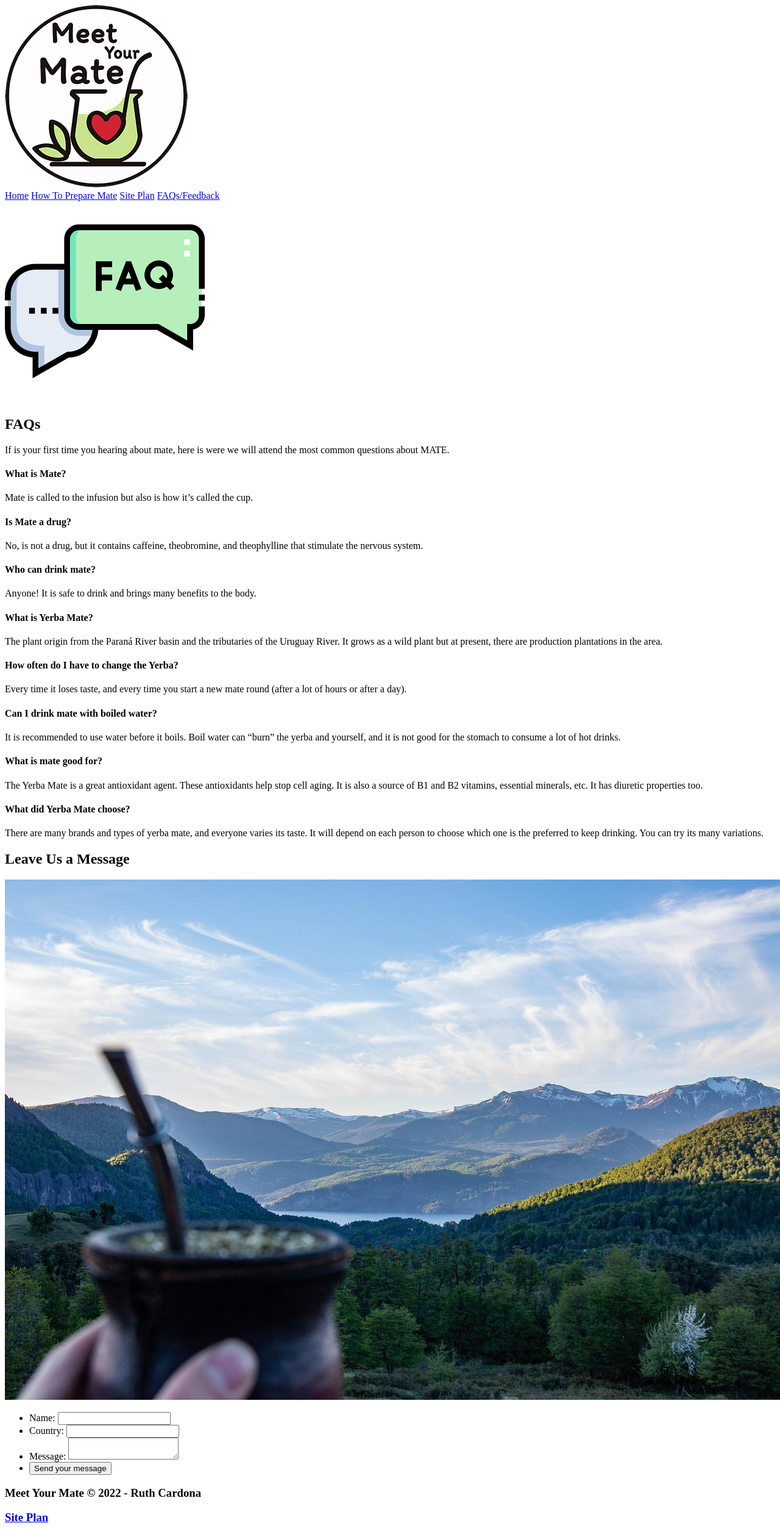
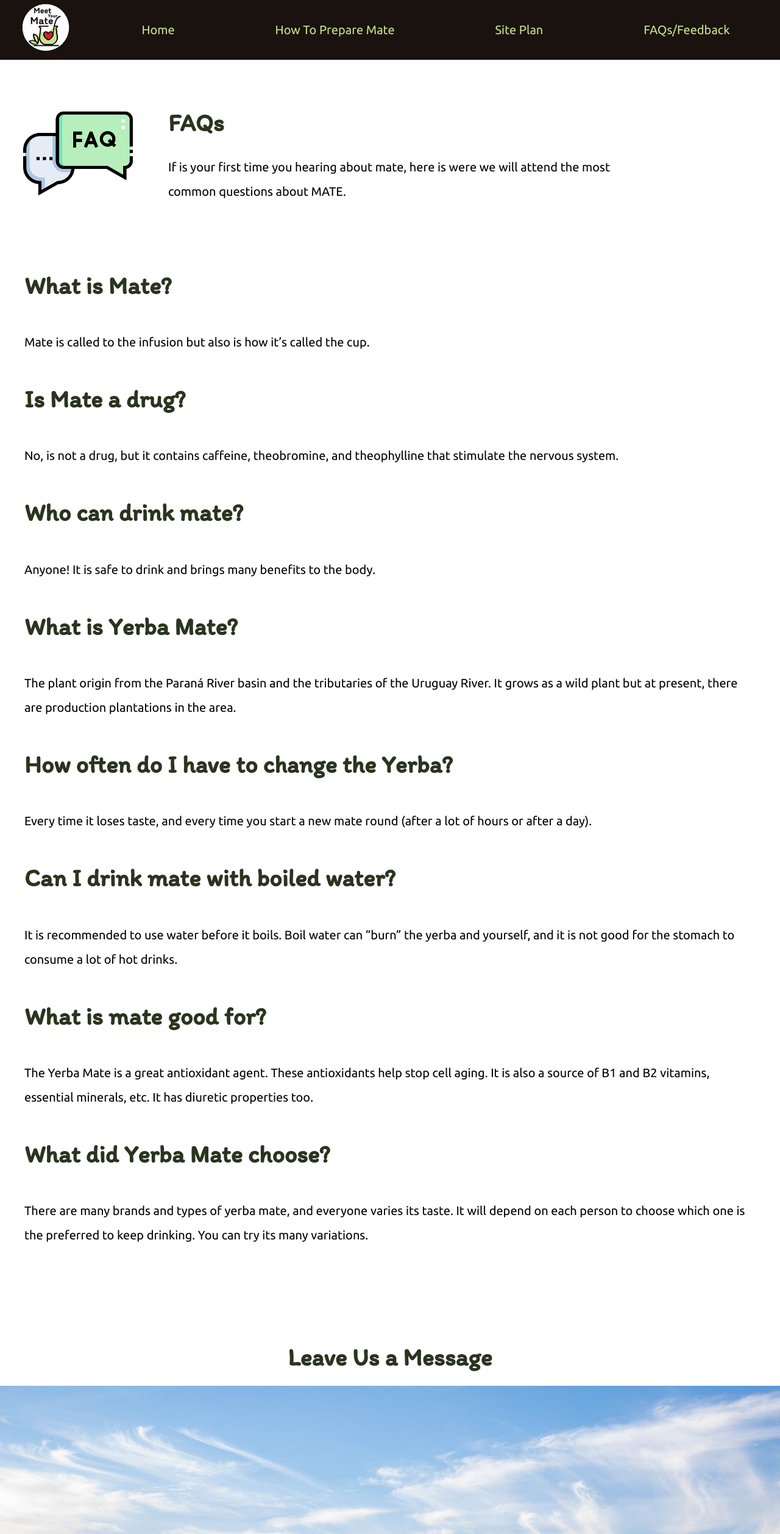
Before and after one commit to CarGuzRuth7/wdd130, a plain HTML site: page meetyourmate/faqs-feedback.html in a window 1280 px wide. Shown: the top 2515 px of the page at 61% size. Drawn offline with Linux system fonts and the light colour scheme.

Commit message:
Added Subpage 2 style

```diff
--- a/meetyourmate/faqs-feedback.html
+++ b/meetyourmate/faqs-feedback.html
@@ -6,11 +6,12 @@
     <meta http-equiv="X-UA-Compatible" content="IE=edge">
     <meta name="viewport" content="width=device-width, initial-scale=1.0">
     <title>Meet Your Mate</title>
+    <link type="text/css" rel="stylesheet" href="styles/style.css">
 </head>
 
 <body>
     <header>
-        <a id="logo_link" href="index.html">
+        <a id="logo-link" href="index.html">
             <img class="logo" src="images/Meet_Your_Mate_logo.png" alt="Meet Your Mate logo">
         </a>
         <nav>
@@ -21,14 +22,14 @@
         </nav>
 
     </header>
-    <main>
-        <section>
-            <img src="images/faq.png" alt="https://www.flaticon.com/free-icons/faq">
+    <main id="faq-grid">
+        <img class="faq-img" src="images/faq.png" alt="https://www.flaticon.com/free-icons/faq">
+        <section class="faq-txt">
             <h1 class="title">FAQs</h1>
             <p>If is your first time you hearing about mate, here is were we will attend the most common questions about MATE. </p>
 
         </section>
-        <section>
+        <section class="questions">
 
             <h4 class="title">What is Mate? </h4>
             <p> Mate is called to the infusion but also is how it’s called the cup.</p>
@@ -56,11 +57,9 @@
 
         </section>
 
-        <section>
-            <h1 class="title">Leave Us a Message</h1>
-            <div id="background-feedback">
-                <img src="images/mountains-gb8f62df88_1280.jpg" alt="mate in mountains">
-            </div>
+
+        <h1 class="title-msg">Leave Us a Message</h1>
+        <img id="background-feedback" src="images/mountains-gb8f62df88_1280.jpg" alt="mate in mountains">
 
         <div id="form">
             <div id="feedback"></div>
@@ -90,7 +89,7 @@
         </div>
 
 
-        </section>
+
 
 
     </main>
@@ -117,6 +116,7 @@
             feedbackElement.style.display = "block";
             // add a class to move everything down so our message doesn't cover it.
             document.body.classList.toggle('moveDown');
+
         });
     </script>
 
--- a/meetyourmate/styles/style.css
+++ b/meetyourmate/styles/style.css
@@ -384,6 +384,137 @@ footer a {
 }
 
 
+/*FAQS-FEEDBACK*/
+#faq-grid{
+    display: grid;
+    grid-template-columns: repeat(5, 1fr);
+}
+.faq-img{
+    width: 70%;
+    margin-top: 50px;
+    grid-column: 1/2;
+    grid-row: 1/2;
+    justify-self: center;
+    align-self: center;
+}
+.faq-txt{
+    grid-column: 2/5;
+    grid-row: 1/2;
+    margin-top: 50px;
+    margin-left: 20px;
+
+}
+.questions{
+    grid-column: 1/6;
+    grid-row: 3/9;
+    margin: 40px 40px;
+}
+#background-feedback{
+    width: 100%;
+    height: 100%;
+    grid-column: 1/6;
+    grid-row: 10/14;
+
+}
+.title-msg{
+    font-family: Itim, "Baloo Da 2", "Times News Roman";
+    text-align: center;
+    color: #2A341E;
+    grid-column: 1/6;
+    grid-row: 9/10;
+    margin-top: 100px;
+}
+#form{
+    grid-column: 3/6;
+    grid-row: 11/13;
+    width: 100%;
+}
+form {
+    /* Center the form on the page */
+    margin: 0 auto;
+    width: 400px;
+    /* Form outline */
+    padding: 1em;
+    border: 1px solid #CCC;
+    border-radius: 1em;
+    background-color: rgb(253, 253, 255, 0.5);
+  }
+
+  ul {
+    list-style: none;
+    padding: 0;
+    margin: 0;
+  }
+
+  form li + li {
+    margin-top: 1em;
+  }
+
+  label {
+    /* Uniform size & alignment */
+    display: inline-block;
+    width: 90px;
+    text-align: right;
+  }
+
+  input,
+  textarea {
+    /* To make sure that all text fields have the same font settings
+       By default, textareas have a monospace font */
+    font: 1em sans-serif;
+
+    /* Uniform text field size */
+    width: 300px;
+    box-sizing: border-box;
+
+    /* Match form field borders */
+    border: 1px solid #999;
+  }
+
+  input:focus,
+  textarea:focus {
+    /* Additional highlight for focused elements */
+    border-color: #000;
+  }
+
+  textarea {
+    /* Align multiline text fields with their labels */
+    vertical-align: top;
+
+    /* Provide space to type some text */
+    height: 5em;
+  }
+
+  .button {
+    /* Align buttons with the text fields */
+    padding-left: 90px; /* same size as the label elements */
+  }
+
+  button {
+    /* This extra margin represent roughly the same space as the space
+       between the labels and their text fields */
+    margin-left: .5em;
+    padding: 5px;
+    font-size: 0.8em;
+    font-family: Ubuntu, Montserrat, "Open Sans";
+  }
+
+#feedback {
+    background-color: antiquewhite;
+    position: fixed;
+    top: 0;
+    left: 0;
+    right: 0;
+
+    padding: .5em;
+    /* make this element invisible until we are ready for it */
+    display: none;
+
+}
+.moveDown {
+    margin-top: 3em;
+}
+
 
 /*MEDIA QUERIES*/
 @media screen and (max-width: 900px) {
@@ -424,6 +555,9 @@ footer a {
         font-size: 35px;
         color: #2A341E;
     }
+    .mate-txt{
+        margin: 20px;
+    }
     .title-unity{
         display: block;
         margin-bottom: 0;
@@ -451,6 +585,48 @@ footer a {
     }
 
     footer {
-        margin-top: 25px;
+        margin-top: 80px;
+    }
+
+    /*HOW TO MAKE MATE*/
+
+    #howto-grid{
+        display: block;
+        margin: 100px 20px;
+        text-align: center;
+    }
+    .step1-img, .step2-img, .step3-img, .step4-img, .step5-img, .step6-img, .step7 img{
+        width: 50%;
+        margin:  10% auto;
+        height: auto;
+    }
+    .var-mates{
+        text-align: left;
+        margin-left: 30px;
+        margin-right: 30px;
+    }
+
+    /*FAQS-FEEDBACK*/
+    #faq-grid{
+         display: block;
+    }
+    .faq-img{
+        display: block;
+        margin: 20px auto;
+        width: 30%;
+        margin-top: 50px;
+    }
+    .faq-txt{
+        margin: 80px 30px;
+    }
+    #background-feedback{
+        display: block;
+        width: 90%;
+        margin: 50px auto;
+        border: 5px solid #2A341E;
+    }
+    form{
+        border: none;
+
     }
 }
```
Lines whose indentation alone changed are shown as unchanged.
